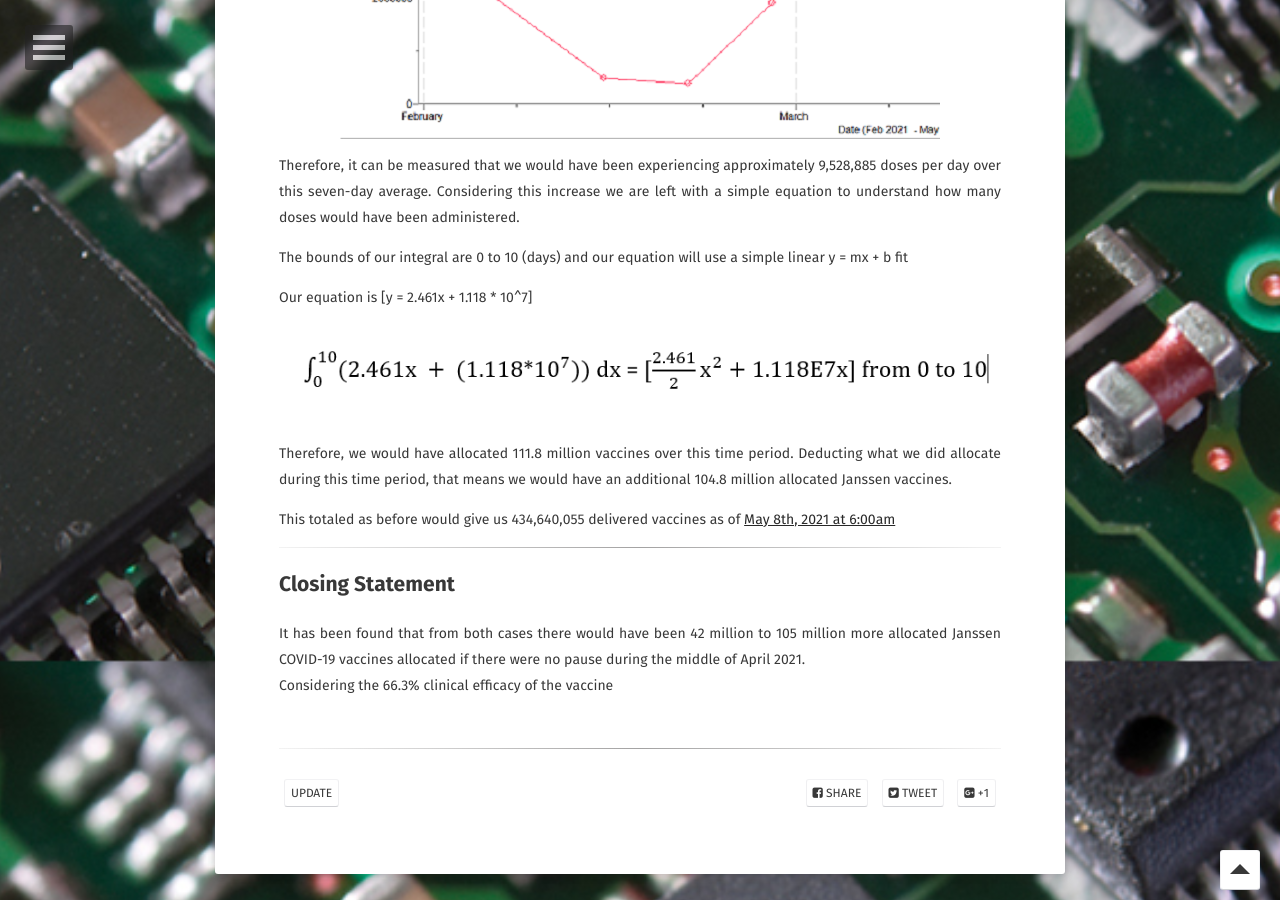
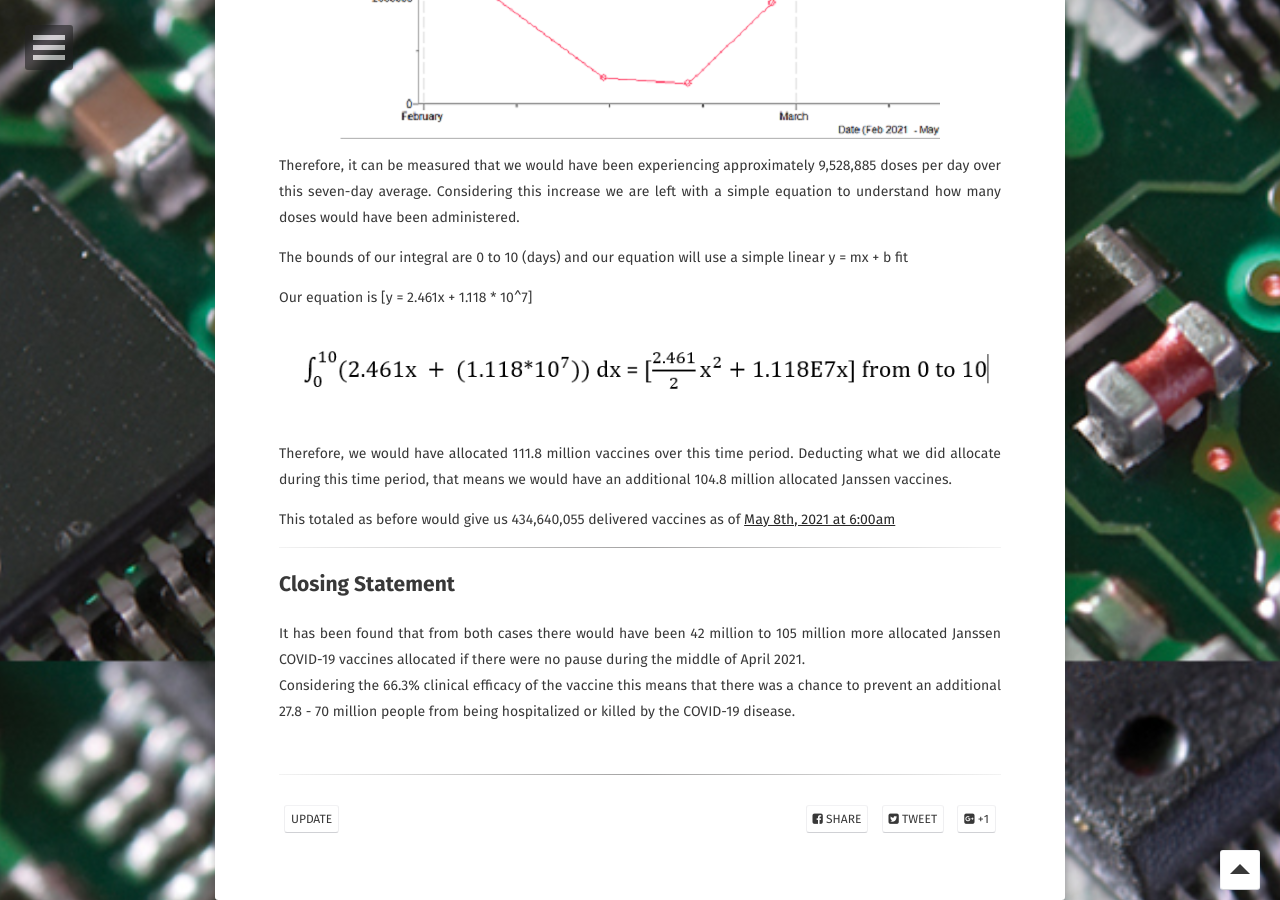
Before and after one commit to Markay12/MarkInfo-Projects, a Jekyll site: the page built from _posts/2021-05-07-janssenvaccinepost.md, in a window 1280 px wide and 900 px high, scrolled down 4739 px. Built offline with Jekyll 4.4.1, drawn with Linux system fonts in a browser that asks for light colours; some web fonts are replaced.

Commit message:
finished closing remarks

```diff
--- a/_posts/2021-05-07-janssenvaccinepost.md
+++ b/_posts/2021-05-07-janssenvaccinepost.md
@@ -122,4 +122,4 @@ This totaled as before would give us 434,640,055 delivered vaccines as of [May 8
 ## Closing Statement
 
 It has been found that from both cases there would have been 42 million to 105 million more allocated Janssen COVID-19 vaccines allocated if there were no pause during the middle of April 2021.
-Considering the 66.3% clinical efficacy of the vaccine
+Considering the 66.3% clinical efficacy of the vaccine this means that there was a chance to prevent an additional 27.8 - 70 million people from being hospitalized or killed by the COVID-19 disease.
```
